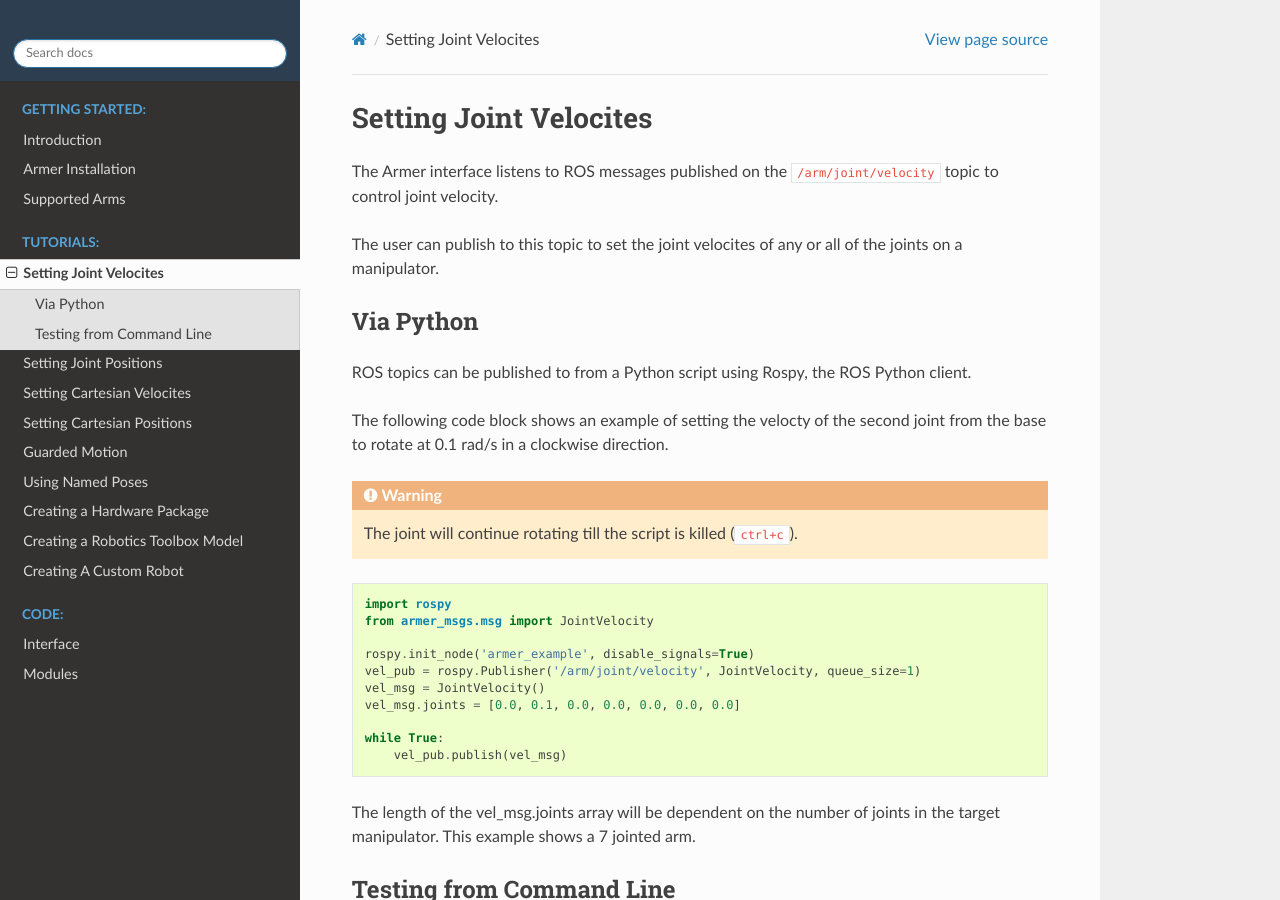
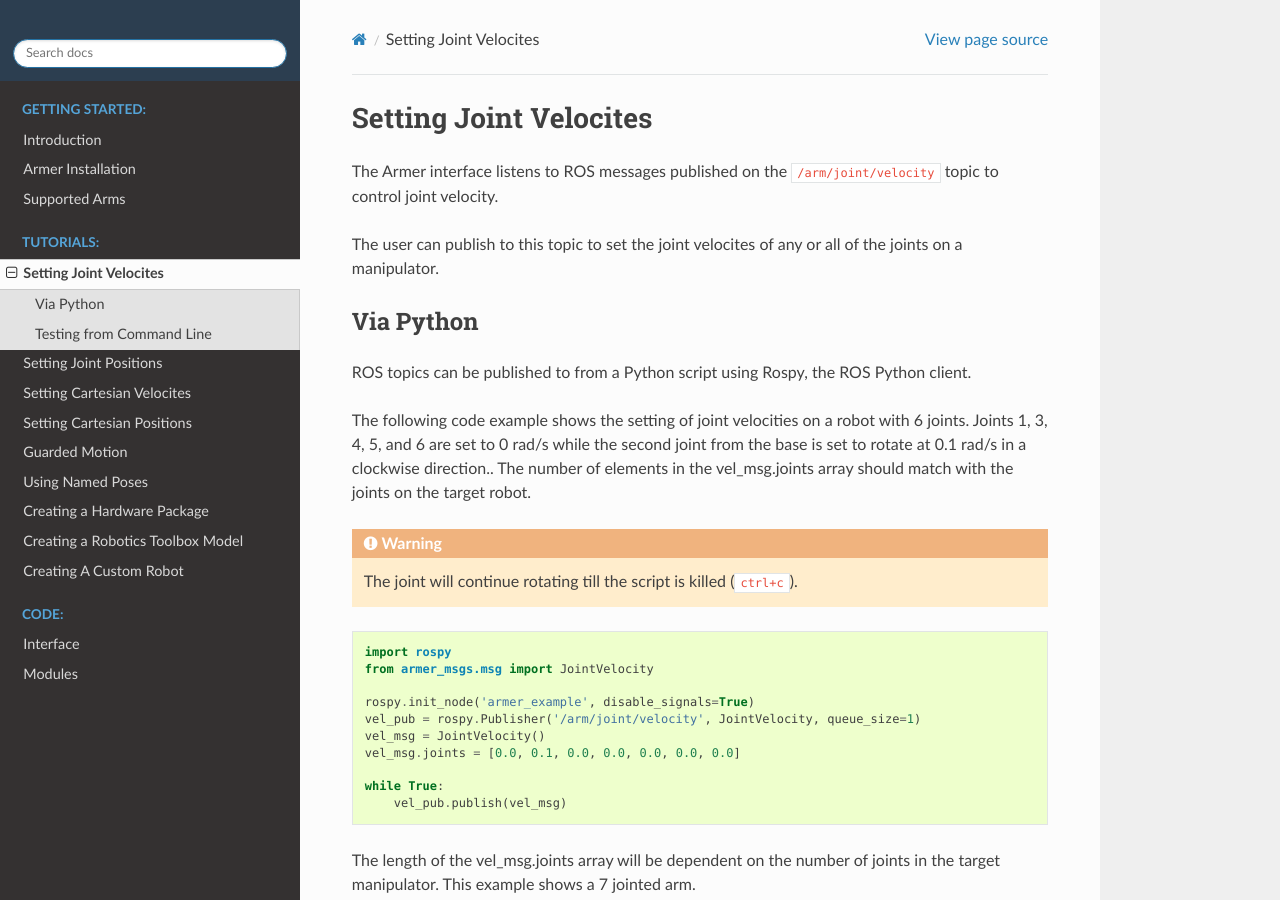
Before and after one commit to qcr/armer, a Sphinx documentation site: the page built from docs/set_joint_velocity.rst, in a window 1280 px wide and 900 px high. Built offline with Sphinx 7.4.7 and the Read the Docs theme 2.0.0, drawn with Linux system fonts in a browser that asks for light colours.

Commit message:
added joint examples are robot joint specific

```diff
--- a/docs/set_joint_position.rst
+++ b/docs/set_joint_position.rst
@@ -11,7 +11,7 @@ Via Python
 
 Requests to the ROS action server can be made by creating a ROS action client in Python. This client is used to send requests to the action server.
 
-This example shows the setting of joints 1, 4, 5, and 6 to 0 radians, and joints 2 and 3 to pi/2 and pi/4 radians respectively.
+This example shows the setting of joint positions on a robot with 6 joints. Joints 1, 4, 5, and 6 are set to 0 radians, and joints 2 and 3 to pi/2 and pi/4 radians respectively. The number of elements in the goal.joints array should match with the joints on the target robot.
 
 .. code-block:: python
 
--- a/docs/set_joint_velocity.rst
+++ b/docs/set_joint_velocity.rst
@@ -10,7 +10,7 @@ Via Python
 
 ROS topics can be published to from a Python script using Rospy, the ROS Python client.
 
-The following code block shows an example of setting the velocty of the second joint from the base to rotate at 0.1 rad/s in a clockwise direction.
+The following code example shows the setting of joint velocities on a robot with 6 joints. Joints 1, 3, 4, 5, and 6 are set to 0 rad/s while the second joint from the base  is set to rotate at 0.1 rad/s in a clockwise direction.. The number of elements in the vel_msg.joints array should match with the joints on the target robot.
 
 .. warning::
 
```
